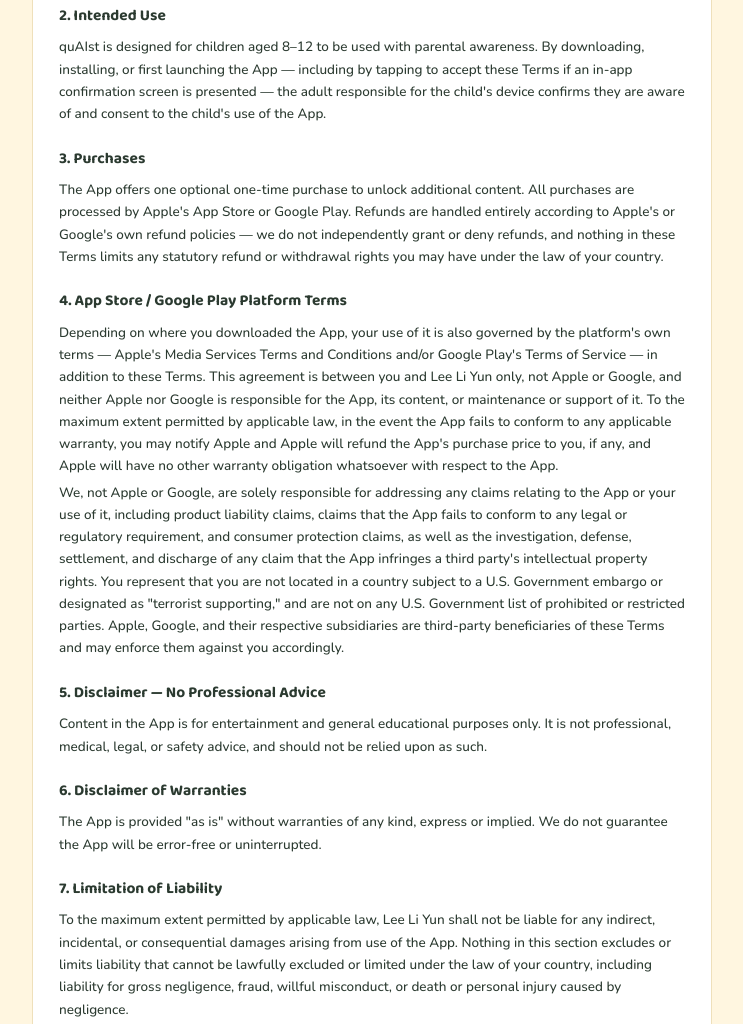
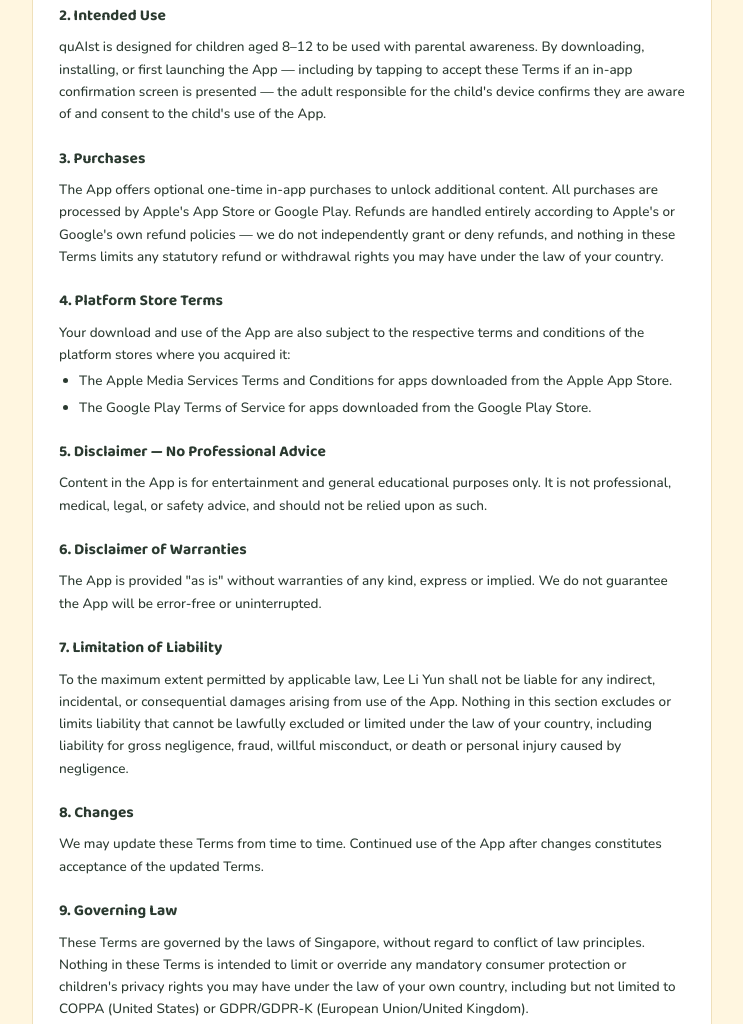
Before and after one commit to quAIst/privacy, a plain HTML site: page index.html in a window 1280 px wide. Shown: the part 2462-3486 px from the top of the page, without its empty margins (268-1011 px from the left). Drawn offline with nearby package versions, Linux system fonts and the light colour scheme.

Commit message:
Add files via upload

```diff
--- a/index.html
+++ b/index.html
@@ -6,7 +6,7 @@
 <title>quAIst — Privacy Policy &amp; Terms of Use</title>
 <!--
   Last updated: 25 August 2026
-  Support email: quAIst@gmail.com
+  Support email: quaist.co@gmail.com
   Developer: Lee Li Yun
   This document is a good-faith baseline reflecting an app that collects zero personal
   data. It is not a substitute for review by a qualified lawyer, especially before
@@ -48,6 +48,8 @@
   section{ margin-bottom:20px; }
   section h3{ font-size:15.5px; color:var(--ink); }
   section p{ font-size:13.5px; color:var(--ink); margin:0 0 4px; }
+  section ul{ font-size:13.5px; color:var(--ink); margin:0 0 4px; padding-left:20px; }
+  section ul li{ margin:0 0 4px; }
   footer{ text-align:center; font-size:11.5px; color:var(--ink-soft); font-weight:700; padding:20px; }
 
   @media print {
@@ -110,12 +112,12 @@
 
     <section>
       <h3>5. Purchases</h3>
-      <p>quAIst offers one optional one-time in-app purchase to unlock additional content. All purchases are processed entirely by Apple's App Store or Google Play. We do not receive, see, or store your payment information, billing details, or card numbers — this is handled solely by Apple/Google under their own privacy and payment terms. Refunds are handled entirely according to Apple's or Google's own refund policies; we do not independently grant or deny refunds.</p>
+      <p>quAIst offers optional one-time in-app purchases to unlock additional content. All purchases are processed entirely by Apple's App Store or Google Play. We do not receive, see, or store your payment information, billing details, or card numbers — this is handled solely by Apple/Google under their own privacy and payment terms. Refunds are handled entirely according to Apple's or Google's own refund policies; we do not independently grant or deny refunds.</p>
     </section>
 
     <section>
       <h3>6. Children's Privacy &amp; Applicable Data Protection Laws</h3>
-      <p>quAIst is directed at children and is designed from the ground up to comply with children's privacy and data protection laws, including the U.S. Children's Online Privacy Protection Act (COPPA), the EU/UK GDPR provisions relating to children ("GDPR-K"), the UK's Age Appropriate Design Code ("AADC," also known as the ICO's Children's Code), Singapore's Personal Data Protection Act (PDPA), and the California Consumer Privacy Act / California Privacy Rights Act (CCPA/CPRA). Because we collect no personal information from any user, including children, no parental consent mechanism is required for data collection — there is no data collected to consent to. quAIst's zero-data-collection design, absence of behavioural profiling, absence of nudge techniques, and high-privacy defaults are consistent with the AADC's core standards. We do not knowingly collect personal information from children in any form beyond what is described above. If you believe your child has provided us with personal information, please contact us at quAIst@gmail.com and we will investigate and delete it promptly.</p>
+      <p>quAIst is directed at children and is designed from the ground up to comply with children's privacy and data protection laws, including the U.S. Children's Online Privacy Protection Act (COPPA), the EU/UK GDPR provisions relating to children ("GDPR-K"), the UK's Age Appropriate Design Code ("AADC," also known as the ICO's Children's Code), Singapore's Personal Data Protection Act (PDPA), and the California Consumer Privacy Act / California Privacy Rights Act (CCPA/CPRA). Because we collect no personal information from any user, including children, no parental consent mechanism is required for data collection — there is no data collected to consent to. quAIst's zero-data-collection design, absence of behavioural profiling, absence of nudge techniques, and high-privacy defaults are consistent with the AADC's core standards. We do not knowingly collect personal information from children in any form beyond what is described above. If you believe your child has provided us with personal information, please contact us at quaist.co@gmail.com and we will investigate and delete it promptly.</p>
     </section>
 
     <section>
@@ -135,7 +137,7 @@
 
     <section>
       <h3>10. Contact Us</h3>
-      <p>If you have questions about this Privacy Policy, please contact: quAIst@gmail.com</p>
+      <p>If you have questions about this Privacy Policy, please contact: quaist.co@gmail.com</p>
       <p>Developer: Lee Li Yun</p>
       <p>Location: Singapore</p>
     </section>
@@ -158,13 +160,16 @@
 
     <section>
       <h3>3. Purchases</h3>
-      <p>The App offers one optional one-time purchase to unlock additional content. All purchases are processed by Apple's App Store or Google Play. Refunds are handled entirely according to Apple's or Google's own refund policies — we do not independently grant or deny refunds, and nothing in these Terms limits any statutory refund or withdrawal rights you may have under the law of your country.</p>
+      <p>The App offers optional one-time in-app purchases to unlock additional content. All purchases are processed by Apple's App Store or Google Play. Refunds are handled entirely according to Apple's or Google's own refund policies — we do not independently grant or deny refunds, and nothing in these Terms limits any statutory refund or withdrawal rights you may have under the law of your country.</p>
     </section>
 
     <section>
-      <h3>4. App Store / Google Play Platform Terms</h3>
-      <p>Depending on where you downloaded the App, your use of it is also governed by the platform's own terms — Apple's Media Services Terms and Conditions and/or Google Play's Terms of Service — in addition to these Terms. This agreement is between you and Lee Li Yun only, not Apple or Google, and neither Apple nor Google is responsible for the App, its content, or maintenance or support of it. To the maximum extent permitted by applicable law, in the event the App fails to conform to any applicable warranty, you may notify Apple and Apple will refund the App's purchase price to you, if any, and Apple will have no other warranty obligation whatsoever with respect to the App.</p>
-      <p>We, not Apple or Google, are solely responsible for addressing any claims relating to the App or your use of it, including product liability claims, claims that the App fails to conform to any legal or regulatory requirement, and consumer protection claims, as well as the investigation, defense, settlement, and discharge of any claim that the App infringes a third party's intellectual property rights. You represent that you are not located in a country subject to a U.S. Government embargo or designated as "terrorist supporting," and are not on any U.S. Government list of prohibited or restricted parties. Apple, Google, and their respective subsidiaries are third-party beneficiaries of these Terms and may enforce them against you accordingly.</p>
+      <h3>4. Platform Store Terms</h3>
+      <p>Your download and use of the App are also subject to the respective terms and conditions of the platform stores where you acquired it:</p>
+      <ul>
+        <li>The Apple Media Services Terms and Conditions for apps downloaded from the Apple App Store.</li>
+        <li>The Google Play Terms of Service for apps downloaded from the Google Play Store.</li>
+      </ul>
     </section>
 
     <section>
@@ -194,7 +199,7 @@
 
     <section>
       <h3>10. Contact</h3>
-      <p>Questions about these Terms can be sent to: quAIst@gmail.com</p>
+      <p>Questions about these Terms can be sent to: quaist.co@gmail.com</p>
     </section>
   </div>
 
```
